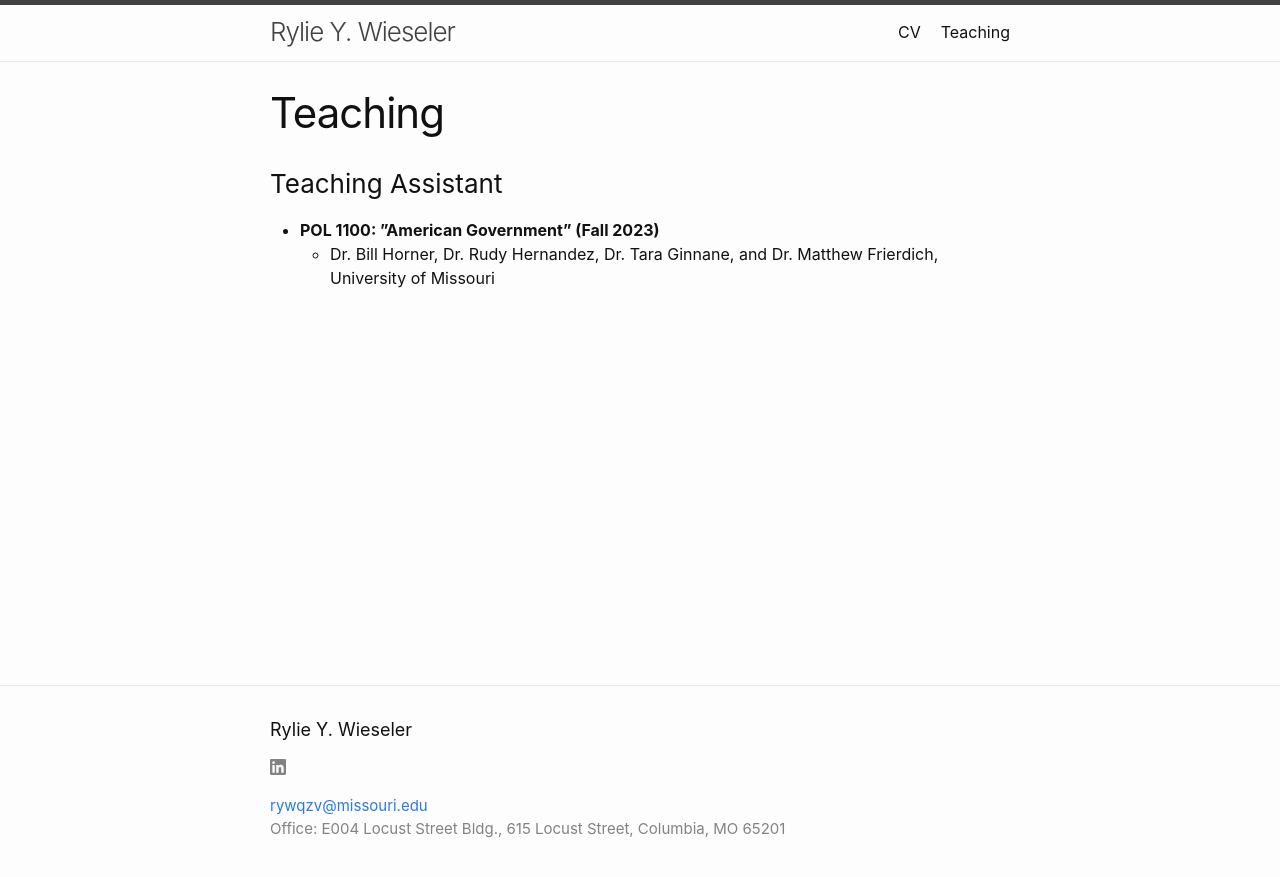
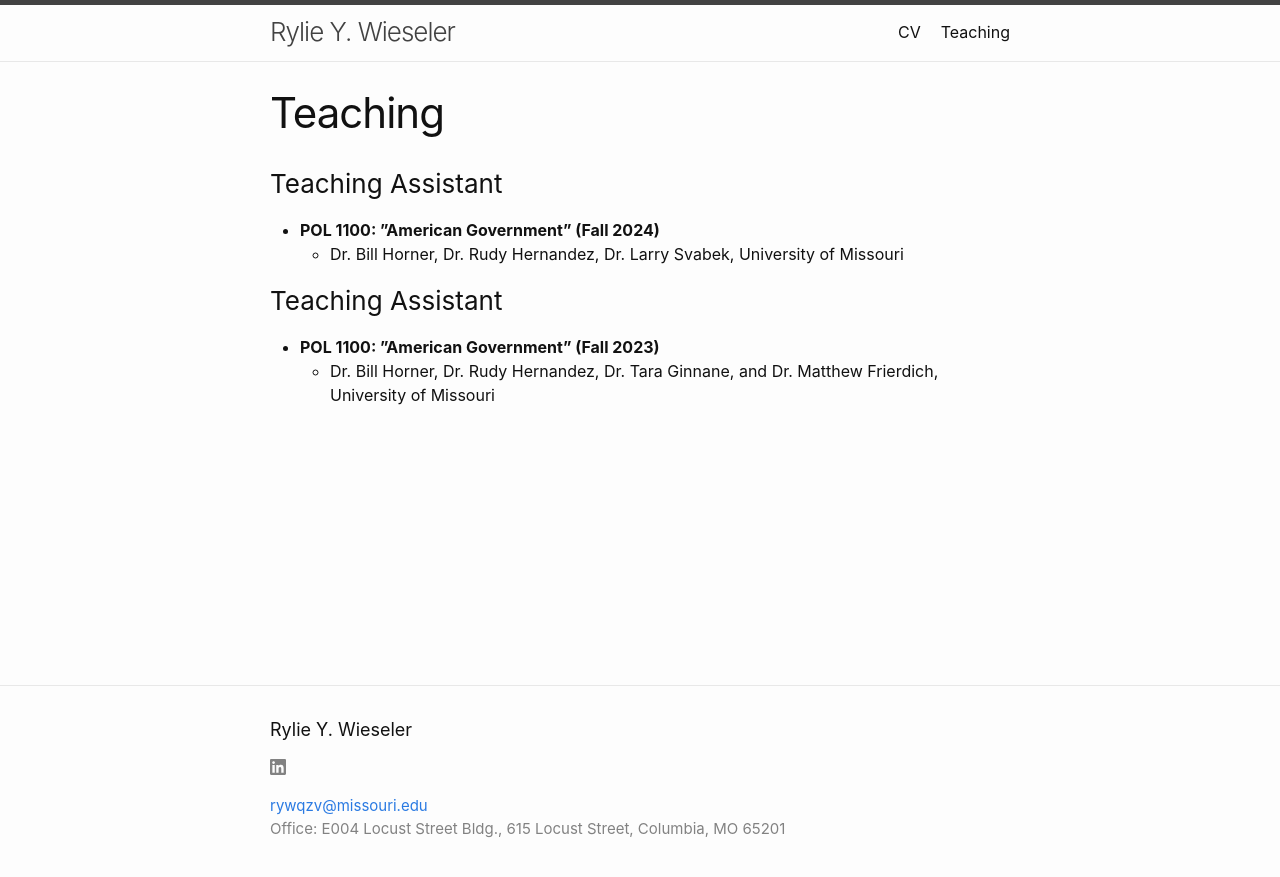
Before and after one commit to ryliewieseler/ryliewieseler.github.io, a Jekyll site: the page built from teaching.md, in a window 1280 px wide. Shown: the top 877 px of the page. Built offline with Jekyll 4.4.1, drawn with Linux system fonts in a browser that asks for light colours.

Commit message:
Update teaching.md

```diff
--- a/teaching.md
+++ b/teaching.md
@@ -3,5 +3,9 @@ layout: page
 title: Teaching
 ---
 ### Teaching Assistant
+- **POL 1100: ”American Government” (Fall 2024)**
+    - Dr. Bill Horner, Dr. Rudy Hernandez, Dr. Larry Svabek, University of Missouri
+
+### Teaching Assistant
 - **POL 1100: ”American Government” (Fall 2023)**
     - Dr. Bill Horner, Dr. Rudy Hernandez, Dr. Tara Ginnane, and Dr. Matthew Frierdich, University of Missouri
```
